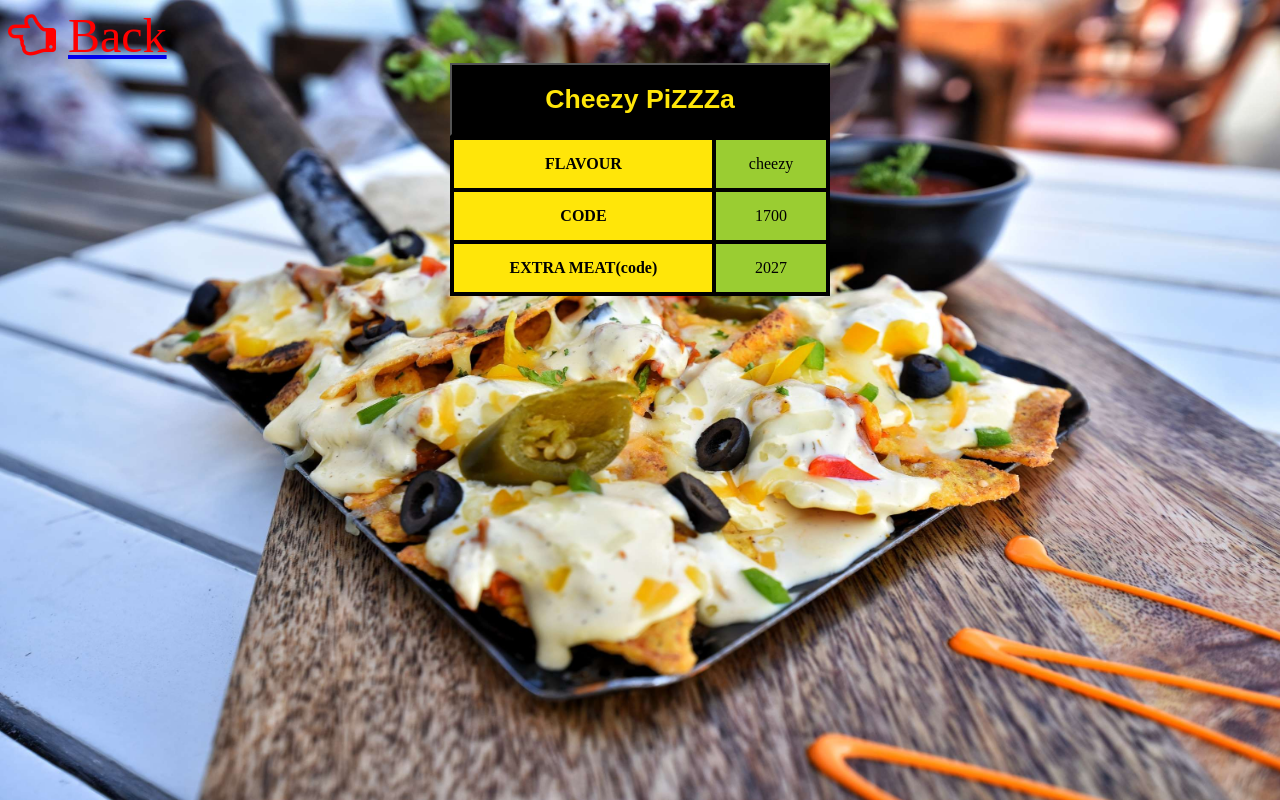
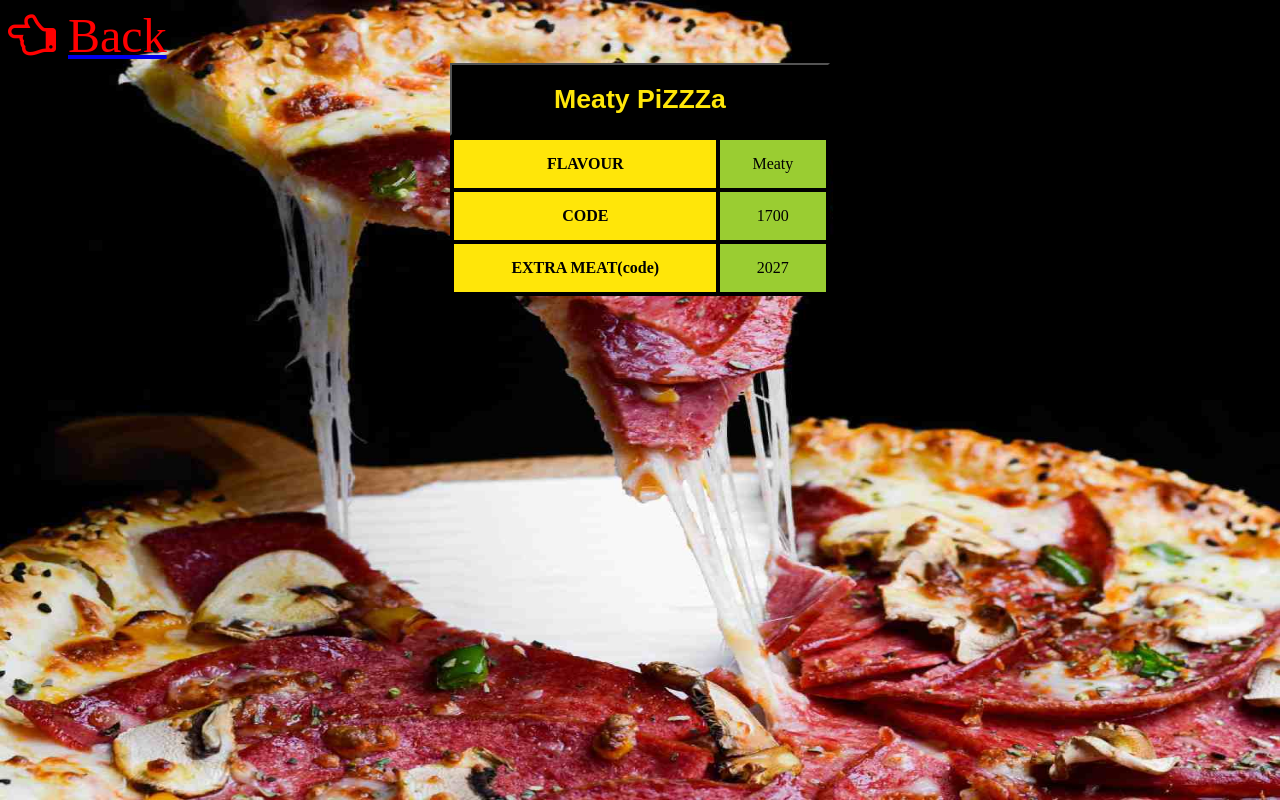
Before and after one commit to Tahamunir18/website-for-submission, a plain HTML site: page meaty pizza/index.html in a window 1280 px wide. Drawn offline with Linux system fonts and the light colour scheme.

Commit message:
my website only on html

```diff
--- a/meaty pizza/index.html
+++ b/meaty pizza/index.html
@@ -30,7 +30,7 @@
 
     </style>
 </head>
-<body background="../images/cheesy pizza.jpg">
+<body background="../images/meaty (1).jpg">
     <font face="algerian" color="red" size="10">
         <span class="fa fa-hand-o-left" aria-hidden="true"></span>
         <a href="../index.html">
@@ -40,12 +40,12 @@
         </a>
     </font>
     <form align="center">
-    <button style="background-color:black; width:30%;"><h1 align="center" style="color:rgb(255, 230, 9);">Cheezy PiZZZa</h1></button>
+    <button style="background-color:black; width:30%;"><h1 align="center" style="color:rgb(255, 230, 9);">Meaty PiZZZa</h1></button>
 </form>
     <table align="center" width="30%" cellpadding="15">
         <tr>
             <th>FLAVOUR</th>
-            <td>cheezy</td>
+            <td>Meaty</td>
         </tr>
         <tr>
             <th>CODE</th>
```
